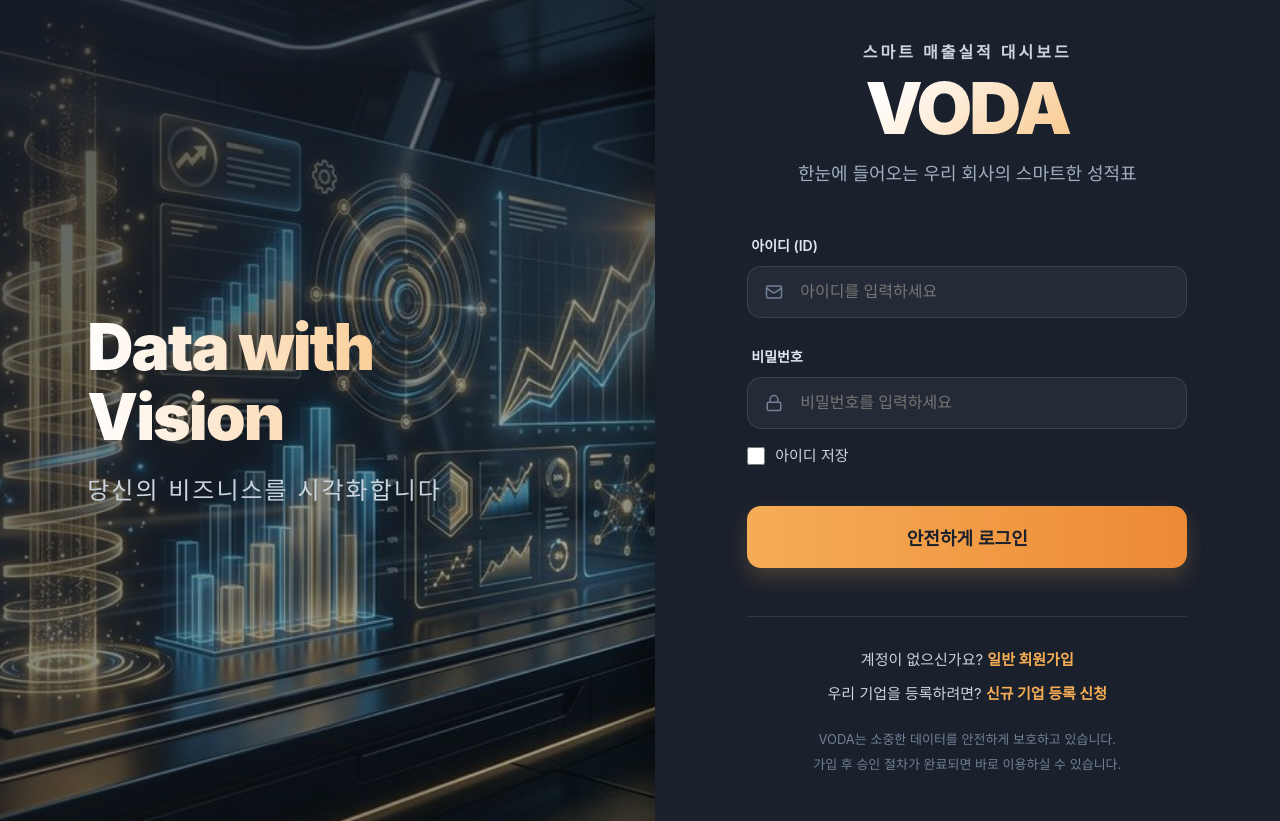
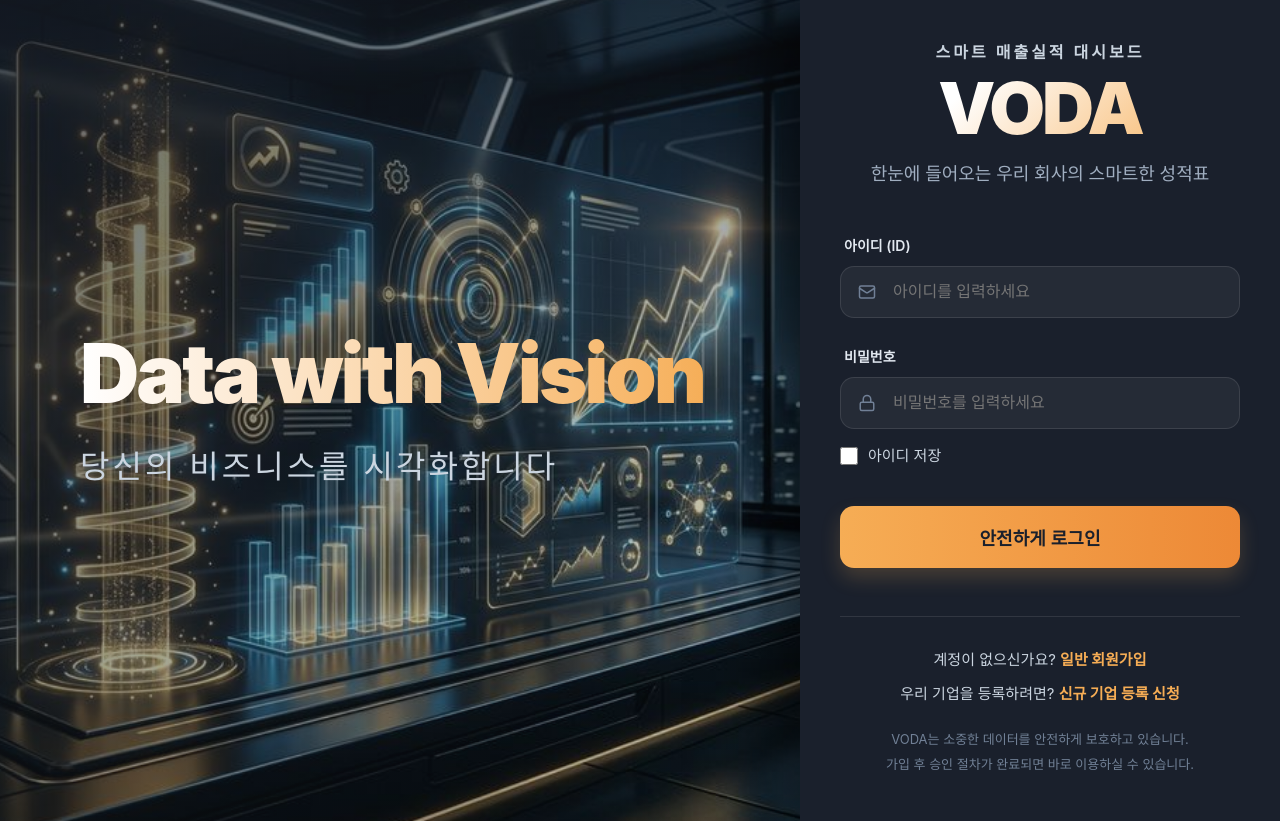
Before and after one commit to emasterdrs/sales-dashboard-v3, a React (Vite) app: page /login in a window 1280 px wide. Built offline with nearby package versions, Linux system fonts and the light colour scheme.

Commit message:
design: expanded brand image area to dominate the login page layout

```diff
--- a/src/pages/Auth/LoginPage.module.css
+++ b/src/pages/Auth/LoginPage.module.css
@@ -8,7 +8,7 @@
 
 /* Image Section Styles */
 .imageSection {
-  flex: 1.2;
+  flex: 2;
   position: relative;
   display: flex;
   align-items: center;
@@ -34,7 +34,7 @@
   left: 0;
   right: 0;
   bottom: 0;
-  background: linear-gradient(135deg, rgba(26, 32, 44, 0.8) 0%, rgba(26, 32, 44, 0.2) 100%);
+  background: linear-gradient(135deg, rgba(26, 32, 44, 0.7) 0%, rgba(26, 32, 44, 0.1) 100%);
   z-index: 1;
 }
 
@@ -42,40 +42,42 @@
   position: relative;
   z-index: 2;
   text-align: left;
-  padding: 60px;
-  max-width: 600px;
+  padding: 80px;
+  width: 100%;
+  max-width: 800px;
 }
 
 .imageContent h2 {
   color: #fff;
-  font-size: 64px;
+  font-size: 82px;
   font-weight: 900;
   line-height: 1.1;
-  margin-bottom: 20px;
+  margin-bottom: 24px;
   background: linear-gradient(90deg, #fff 0%, #f6ad55 100%);
   -webkit-background-clip: text;
   background-clip: text;
   -webkit-text-fill-color: transparent;
-  letter-spacing: -2px;
+  letter-spacing: -3px;
 }
 
 .imageContent p {
   color: #cbd5e0;
-  font-size: 24px;
+  font-size: 32px;
   font-weight: 300;
-  letter-spacing: 2px;
+  letter-spacing: 3px;
 }
 
 /* Form Section Styles */
 .formSection {
-  flex: 1;
+  width: 480px;
+  flex: none;
   display: flex;
   align-items: center;
   justify-content: center;
   padding: 40px;
   background: #1a202c;
   z-index: 2;
-  box-shadow: -20px 0 50px rgba(0, 0, 0, 0.5);
+  box-shadow: -30px 0 60px rgba(0, 0, 0, 0.6);
 }
 
 .loginCard {
```
